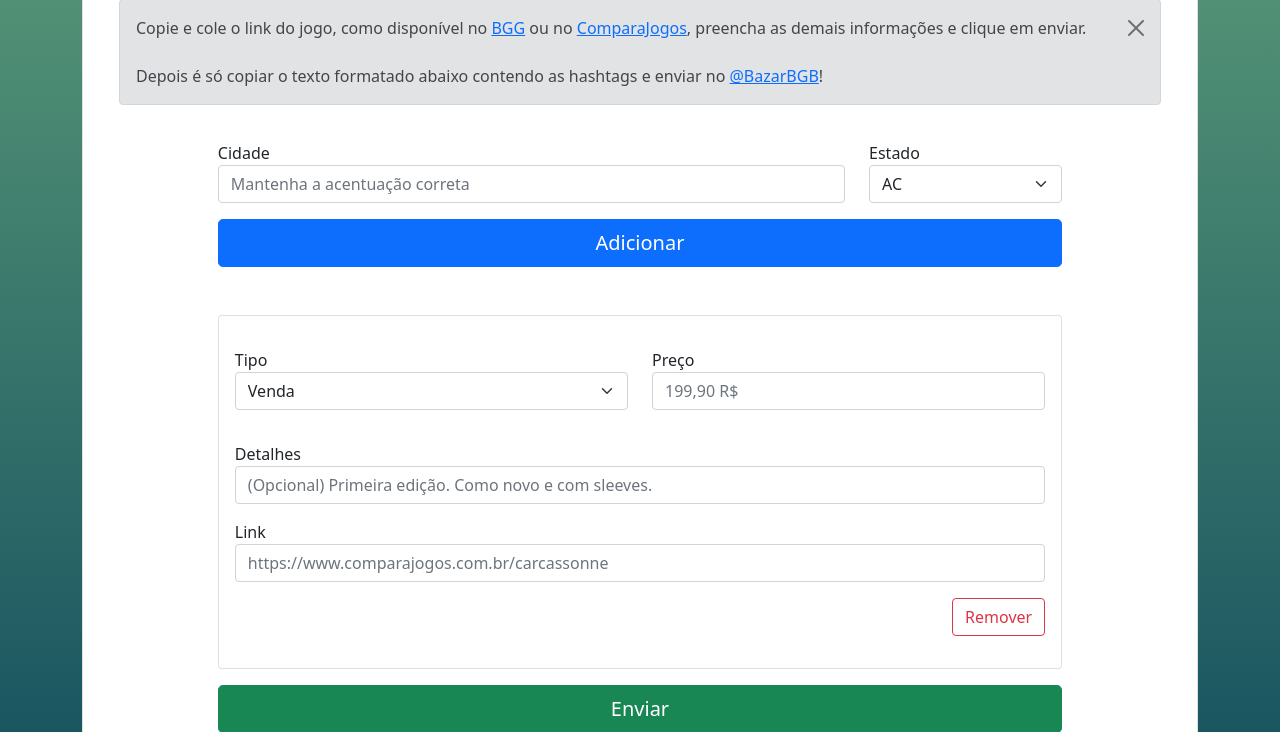
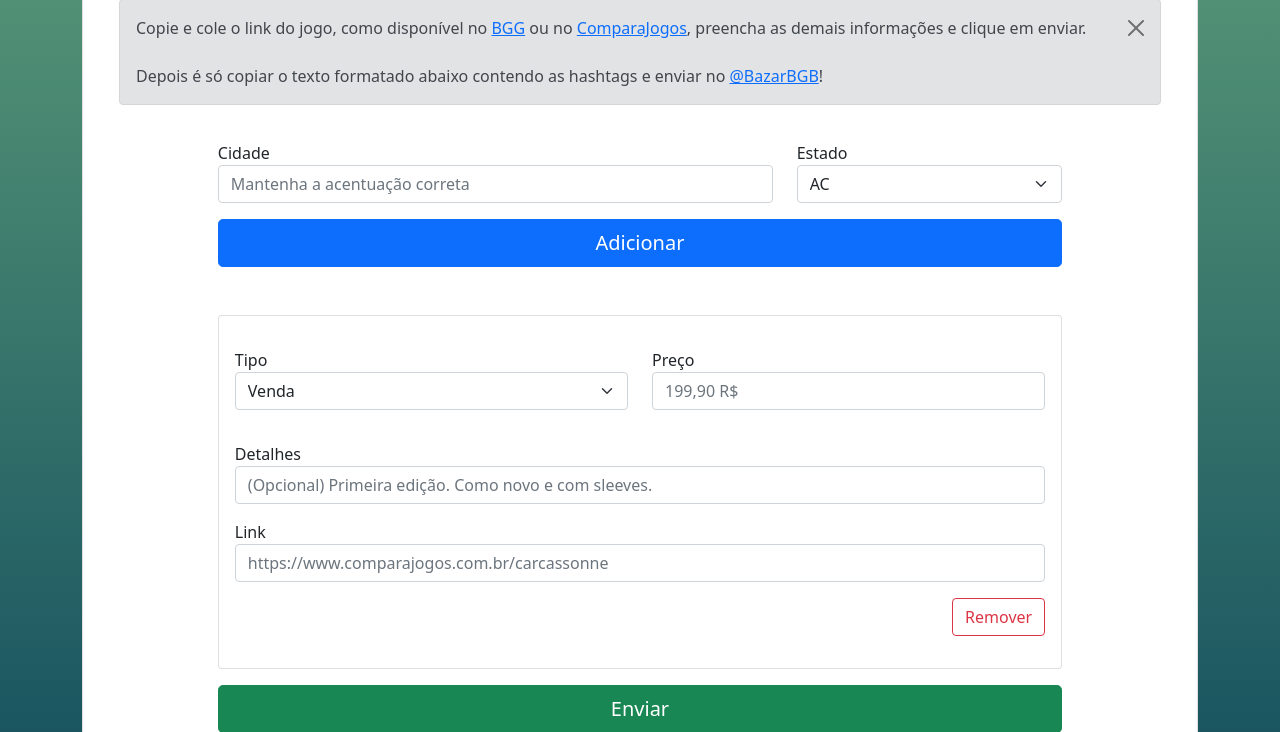
Before and after one commit to julioscalves/bazarbgb_old, a Flask app: page / in a window 1280 px wide. Shown: the part 421-1153 px from the top of the page. Run offline with Flask 2, Linux system fonts and the light colour scheme.

Commit message:
city and state cols adjustment

```diff
--- a/templates/home.html
+++ b/templates/home.html
@@ -49,15 +49,14 @@ body {
                     <div class="form-group">
                         <form id="boardgame-form" action="" method="POST" role="form">
                             {{ form.hidden_tag() }}
-
                             <div class="row">
-                                <div class="col-md-9 col-sm-9 col-xs-9 col-9">
+                                <div class="col-md-8 col-sm-8 col-xs-8 col-8">
                                     <p>
                                         {{ form.city.label }}<br>
                                         {{ form.city(class_="form-control", placeholder="Mantenha a acentuação correta") }}
                                     </p>
                                 </div>
-                                <div class="col-md-3 col-sm-3 col-xs-3 col-3">
+                                <div class="col-md-4 col-sm-4 col-xs-4 col-4">
                                     <p>
                                         {{ form.state.label }}<br>
                                         {{ form.state(class_="form-select") }}
```
